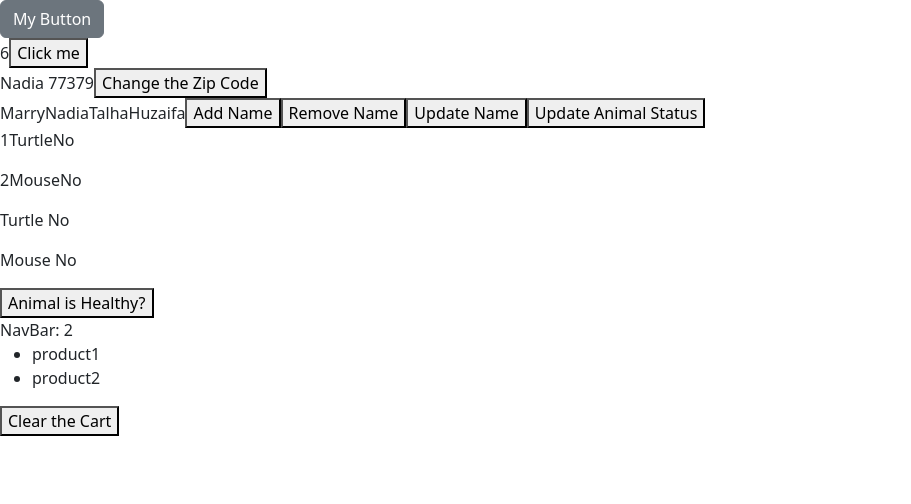
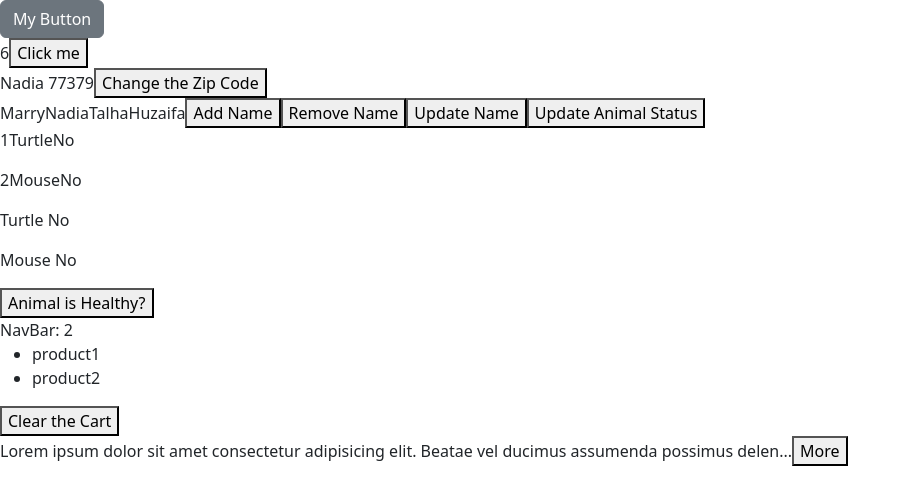
Before and after one commit to Glxy22/React-Project, a React (Vite) app: page / in a window 1280 px wide. Shown: the top 504 px of the page, without its empty margins (0-911 px from the left). Built offline with nearby package versions, Linux system fonts and the light colour scheme.

Commit message:
customizing txt para with more or less button

```diff
--- a/src/App.tsx
+++ b/src/App.tsx
@@ -7,6 +7,7 @@ import Array from "./components/Array";
 import UpdateArrayEasy from "./components/UpdateArrayEasy";
 import NavBar from "./components/NavBar";
 import Cart from "./components/Cart";
+import ExpandableTxt from "./components/ExpandableTxt";
 
 const App = () => {
   const [alertVisible, setAlertVisibility] = useState(false);
@@ -32,6 +33,19 @@ const App = () => {
       <UpdateArrayEasy />
       <NavBar cartItems = {cartItems.length}/>
       <Cart cartItems={cartItems} clearCart= {()=> setCartItems([])} />
+      <ExpandableTxt>
+        Lorem ipsum dolor sit amet consectetur adipisicing elit. Beatae vel ducimus
+         assumenda possimus deleniti modi eos laboriosam perspiciatis quidem odit velit
+          architecto tenetur, obcaecati, natus nesciunt a neque dolore. Sint architecto
+           ipsum delectus corrupti possimus ratione repudiandae reprehenderit blanditiis!
+           Adipisci quae quidem ipsa labore et, unde deleniti nesciunt asperiores natus
+           dolorum! Quos quasi quas nobis, velit dolorum dignissimos maxime itaque ullam
+           reiciendis! Temporibus atque impedit corporis illum laborum minus at, hic
+           inventore fugit iste in illo natus assumenda recusandae reiciendis! Maxime
+            modi exercitationem ratione ipsam illum. Tempore consequuntur at unde!
+             Itaque aperiam deserunt nobis harum debitis voluptatibus eius placeat inventore?
+        </ExpandableTxt>
+
     </div>
   );
 };
--- /dev/null
+++ b/src/components/ExpandableTxt.tsx
@@ -0,0 +1,20 @@
+import { is } from 'immer/dist/internal.js';
+import React from 'react'
+import {useState} from 'react'
+
+interface props{
+    children:string;
+    maxChar?:number;
+}
+const ExpandableTxt = ({children,maxChar = 100}:props) => {
+    const [isExpandable, setExpandable] = useState(false)
+    if(children.length<= maxChar)
+    return <p>{children}</p>
+
+    const text = isExpandable ? children:children.substring(0,maxChar);
+    return <p>{text}...<button onClick ={()=>setExpandable(!isExpandable)}>{isExpandable? 'Less':'More'}</button></p>
+
+
+}
+
+export default ExpandableTxt
```
